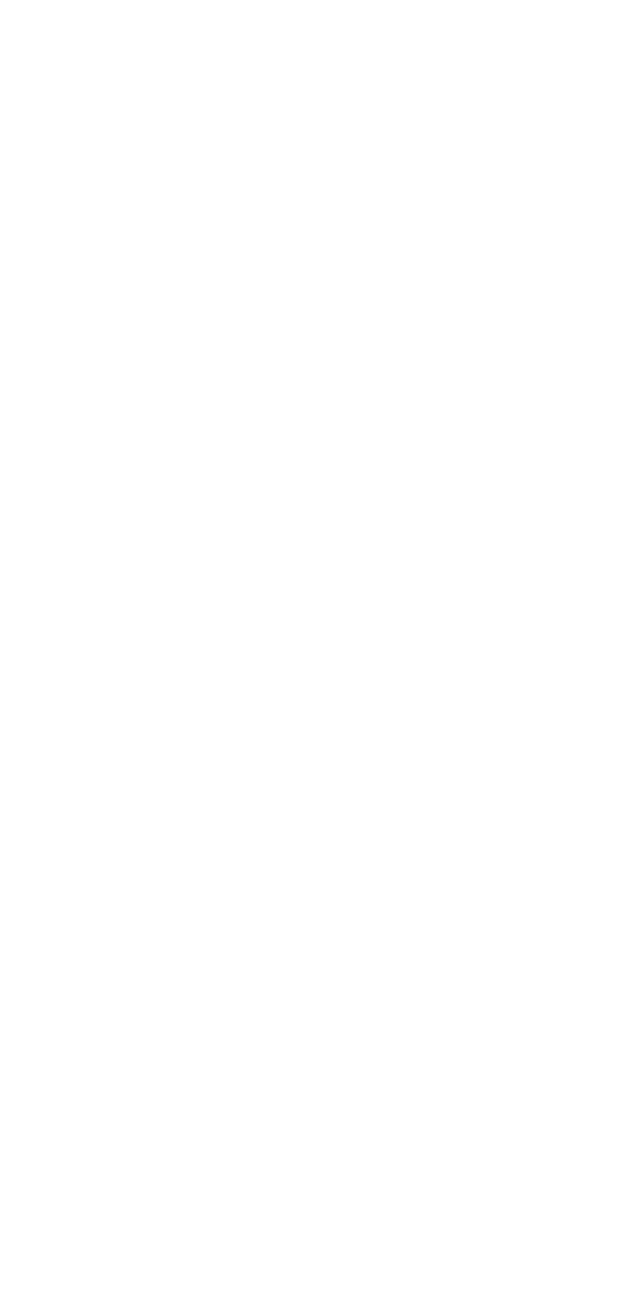
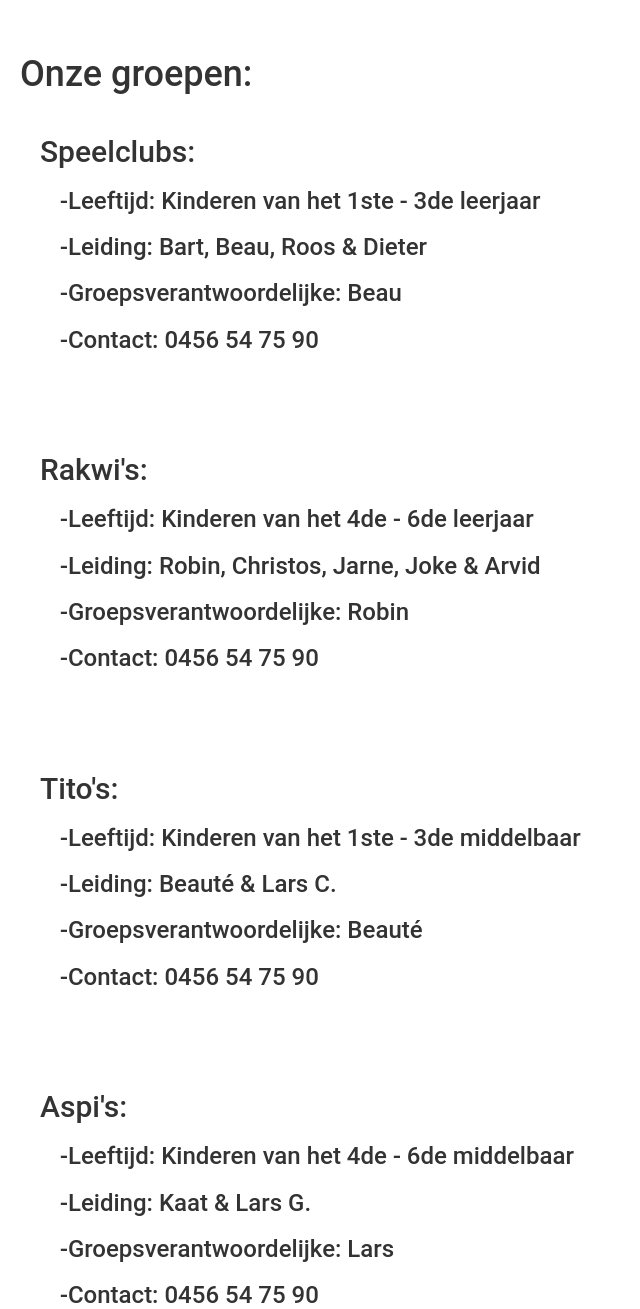
Before and after one commit to ChiroKerkhoven/ChiroKerkhoven.github.io, an Angular app: page / in a window 1280 px wide. Shown: the part 3180-4489 px from the top of the page, without its empty margins (0-640 px from the left). Before the commit the page ends 3029 px from the top, so only its background shows below. Built offline with nearby package versions, Linux system fonts and the light colour scheme.

Commit message:
added groepen

```diff
--- a/src/app/app.component.css
+++ b/src/app/app.component.css
@@ -69,3 +69,21 @@ div.navBar{
 .evenementenText {
     margin-left: 1em;
 }
+
+.groepenWrapper {
+    margin-left: 1em;
+    font-size: 20px;
+}
+
+.groepen {
+    margin-left: 1em;
+}
+
+.groep {
+    margin-bottom: 5em;
+    margin-top: 2em;
+}
+
+.groepContent {
+    margin-left: 1em;
+}
--- a/src/app/app.component.html
+++ b/src/app/app.component.html
@@ -7,7 +7,7 @@
                 <ul class="nav navbar-nav">
                     <li><a href="#">Home</a></li>
                     <li><a href="#evenementen">Evenementen</a></li>
-                    <li><a href="#">Onze Groepen</a></li>
+                    <li><a href="#onzegroepen">Onze Groepen</a></li>
                     <li><a href="#">Contact</a></li>
                     <li><a href="#">Kalender</a></li>
                 </ul>
@@ -95,5 +95,51 @@
                 </div>
             </div>
         </div>
+
+        <div class="groepenWrapper">
+            <div  id="onzegroepen"></div>
+            <br>
+            <br>
+            <br>
+            <h1>Onze groepen:</h1>
+            <div class="groepen">
+                <div class="groep">
+                    <h2>Speelclubs:</h2>
+                    <div class="groepContent">
+                        <h3>-Leeftijd: Kinderen van het 1ste - 3de leerjaar</h3>
+                        <h3>-Leiding: Bart, Beau, Roos & Dieter</h3>
+                        <h3>-Groepsverantwoordelijke: Beau</h3>
+                        <h3>-Contact: 0456 54 75 90</h3>
+                    </div>
+                </div>
+                <div class="groep">
+                    <h2>Rakwi's:</h2>
+                    <div class="groepContent">
+                        <h3>-Leeftijd: Kinderen van het 4de - 6de leerjaar</h3>
+                        <h3>-Leiding: Robin, Christos, Jarne, Joke & Arvid</h3>
+                        <h3>-Groepsverantwoordelijke: Robin</h3>
+                        <h3>-Contact: 0456 54 75 90</h3>
+                    </div>
+                </div>
+                <div class="groep">
+                    <h2>Tito's:</h2>
+                    <div class="groepContent">
+                        <h3>-Leeftijd: Kinderen van het 1ste - 3de middelbaar</h3>
+                        <h3>-Leiding: Beauté & Lars C.</h3>
+                        <h3>-Groepsverantwoordelijke: Beauté</h3>
+                        <h3>-Contact: 0456 54 75 90</h3>
+                    </div>
+                </div>
+                <div class="groep">
+                    <h2>Aspi's:</h2>
+                    <div class="groepContent">
+                        <h3>-Leeftijd: Kinderen van het 4de - 6de middelbaar</h3>
+                        <h3>-Leiding: Kaat & Lars G.</h3>
+                        <h3>-Groepsverantwoordelijke: Lars</h3>
+                        <h3>-Contact: 0456 54 75 90</h3>
+                    </div>
+                </div>
+            </div>
+        </div>
     </div>
 </body>
```
